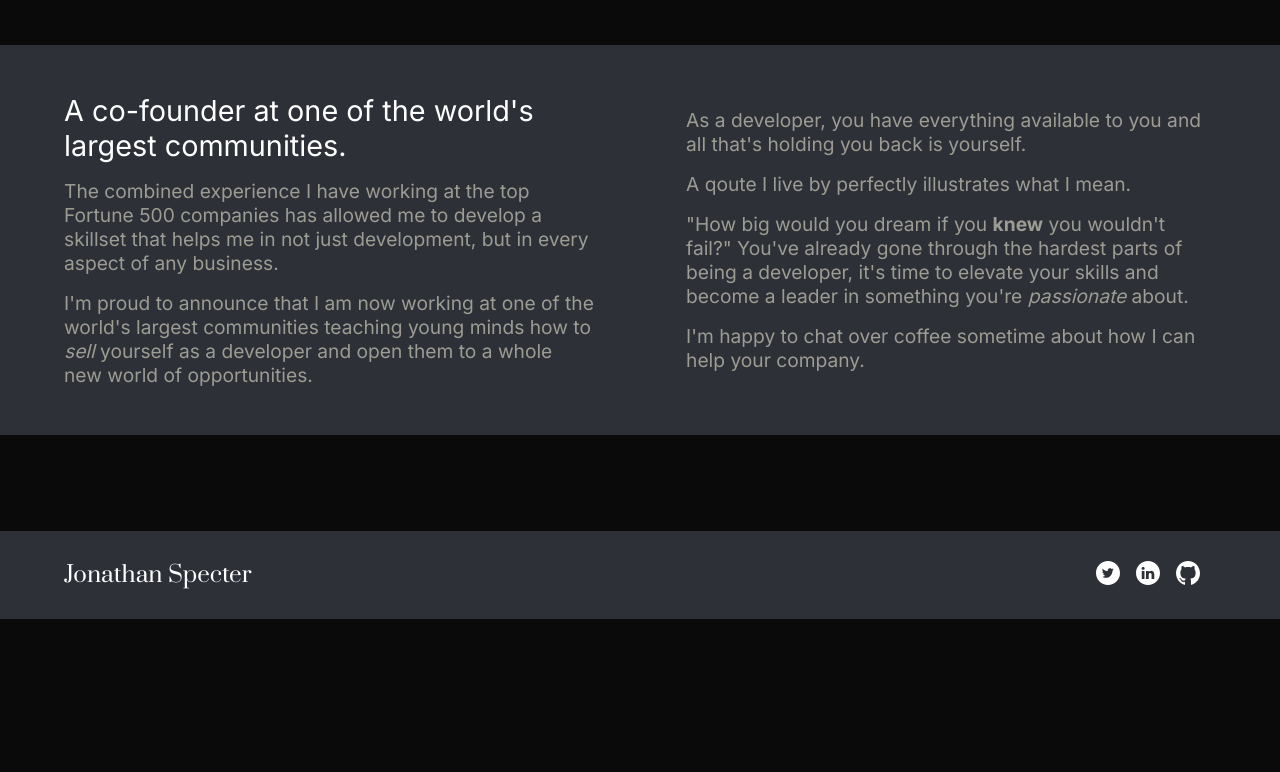
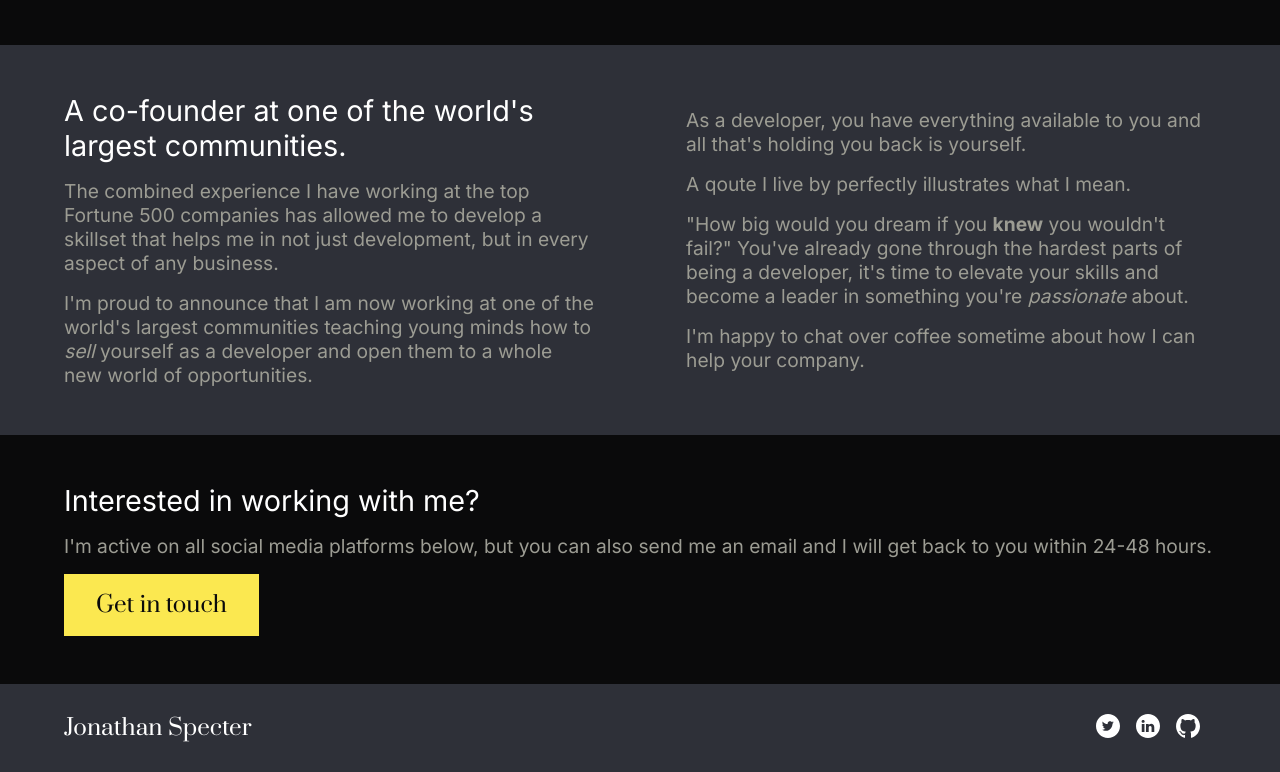
Before and after one commit to michael-rodriguez22/Codwell-web-developer-portfolio, a plain HTML site: page index.html in a window 1280 px wide. Shown: the part 1023-1795 px from the top of the page. Before the commit the page ends 1642 px from the top, so only its background shows below. Drawn offline with Linux system fonts and the light colour scheme.

Commit message:
add contact section

```diff
--- a/Assets/css/style.css
+++ b/Assets/css/style.css
@@ -297,6 +297,11 @@ section p {
   width: 100%;
 }
 
+#About,
+#Contact {
+  scroll-margin-top: 6rem;
+}
+
 /* --------------------------------------- */
 /* Footer */
 footer .container {
--- a/index.html
+++ b/index.html
@@ -168,7 +168,16 @@
       </section>
 
       <!-- Contact -->
-      <section></section>
+      <section id="Contact" class="container centered">
+        <div class="contact-group">
+          <h2>Interested in working with me?</h2>
+          <p class="text-dim">
+            I'm active on all social media platforms below, but you can also
+            send me an email and I will get back to you within 24-48 hours.
+          </p>
+          <button class="contact-button">Get in touch</button>
+        </div>
+      </section>
     </main>
 
     <!-- Footer -->
```
